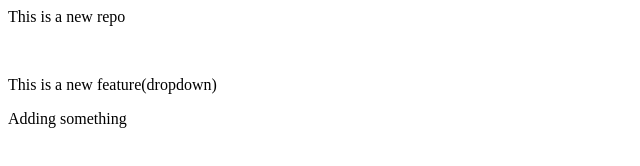
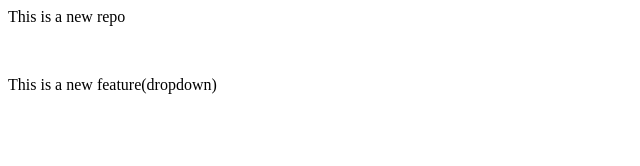
Before and after one commit to VedantRana11/LocalRepo, a plain HTML site: page index.html in a window 1280 px wide. Shown: the whole page, without its empty margins (0-640 px from the left). Drawn offline with Linux system fonts and the light colour scheme.

Commit message:
Removed Feature

```diff
--- a/index.html
+++ b/index.html
@@ -1,3 +1,2 @@
 <p>This is a new repo</p><br/>
 <p>This is a new feature(dropdown)</p>
-<p> Adding something</p>
```
